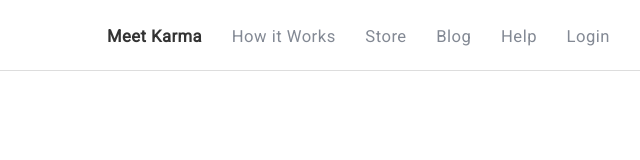
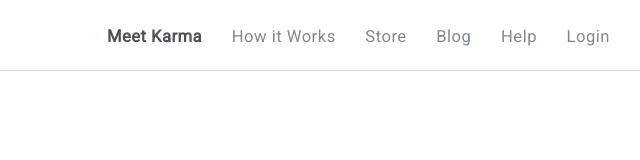
Before and after one commit to szonjao/fewd_landing_page_clone, a plain HTML site: page index.html in a window 1280 px wide. Shown: the full height of the page, 515-1155 px from the left. Drawn offline with Linux system fonts and the light colour scheme.

Commit message:
css3tosublime

```diff
--- a/css/style.css
+++ b/css/style.css
@@ -466,7 +466,7 @@ div {
   margin-top: 1.7rem;
 }
 .top-navigation .links li.active {
-  color: #333333;
+  color: #4c5058;
   font-weight: 600;
 }
 .top-navigation .links li{
```
